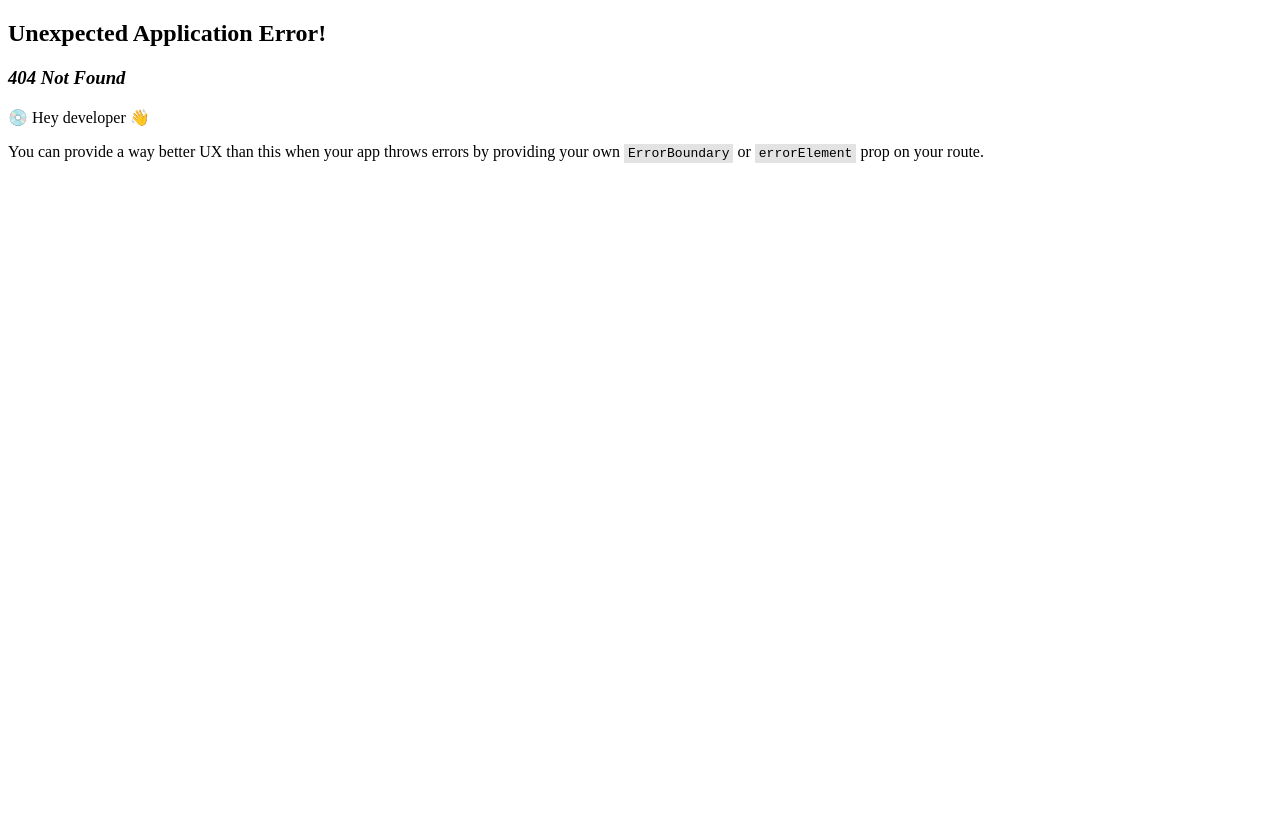
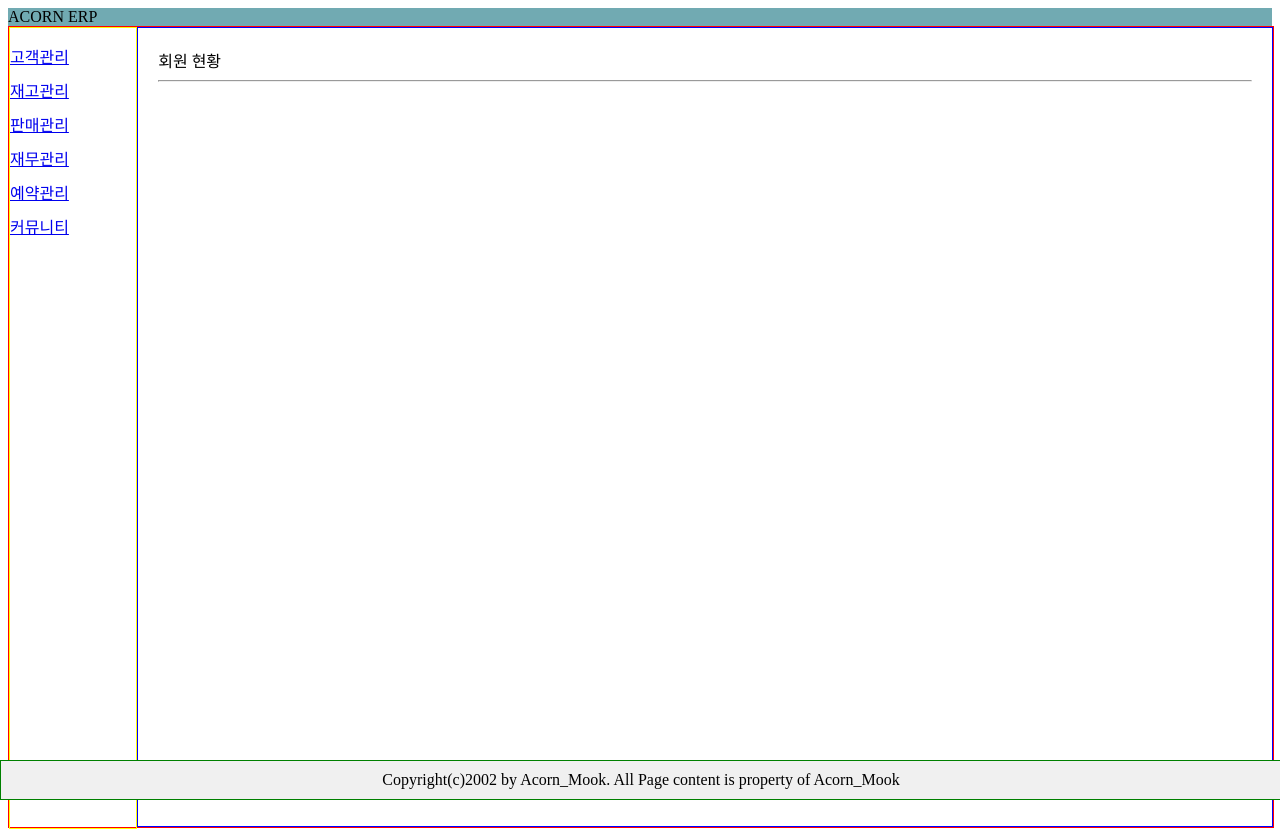
Before and after one commit to Hoya0718/acorn_erp, a React (Create React App) app: page /Customer_status in a window 1280 px wide. Before the commit this address had no page. Before the commit the page ends 800 px from the top, so only its background shows below. Built offline with nearby package versions, Linux system fonts and the light colour scheme.

Commit message:
Customer_status.js 파일생성

```diff
--- /dev/null
+++ b/src/Components/Customer/Customer_status.js
@@ -0,0 +1,21 @@
+import * as React from 'react'
+import "../Main/Main.css"
+
+const Customer_status = ()=> {
+    return (
+        <div>
+          <div className="Middle classification">
+            <span> 회원 현황 </span>
+          </div>
+          <hr />
+          <div>
+            <section>
+
+
+            </section>
+          </div>
+        </div>
+    );
+}
+
+export default Customer_status;
--- a/src/router/RouterInfo.js
+++ b/src/router/RouterInfo.js
@@ -5,6 +5,7 @@ import Sales_mgmt from '../Components/Sales/Sales_mgmt.js';
 import Financial_mgmt from '../Components/Financial/Financial_mgmt.js';
 import Reservation_mgmt from '../Components/Reservation/Reservation_mgmt.js';
 import Board from '../Components/Board/Board.js';
+import Customer_status from '../Components/Customer/Customer_status.js'
 
 export const RouterInfo = [
   {
@@ -15,6 +16,11 @@ export const RouterInfo = [
       {
         path: "Customer_mgmt",
         element: <Customer_mgmt />,
+        label: 'customer'
+      },
+      {
+        path: "Customer_status",
+        element: <Customer_status />,
         label: 'customer'
       },
       {
```
Also changed, not shown: 2 other files (tests, documents, lock files or other folders).
